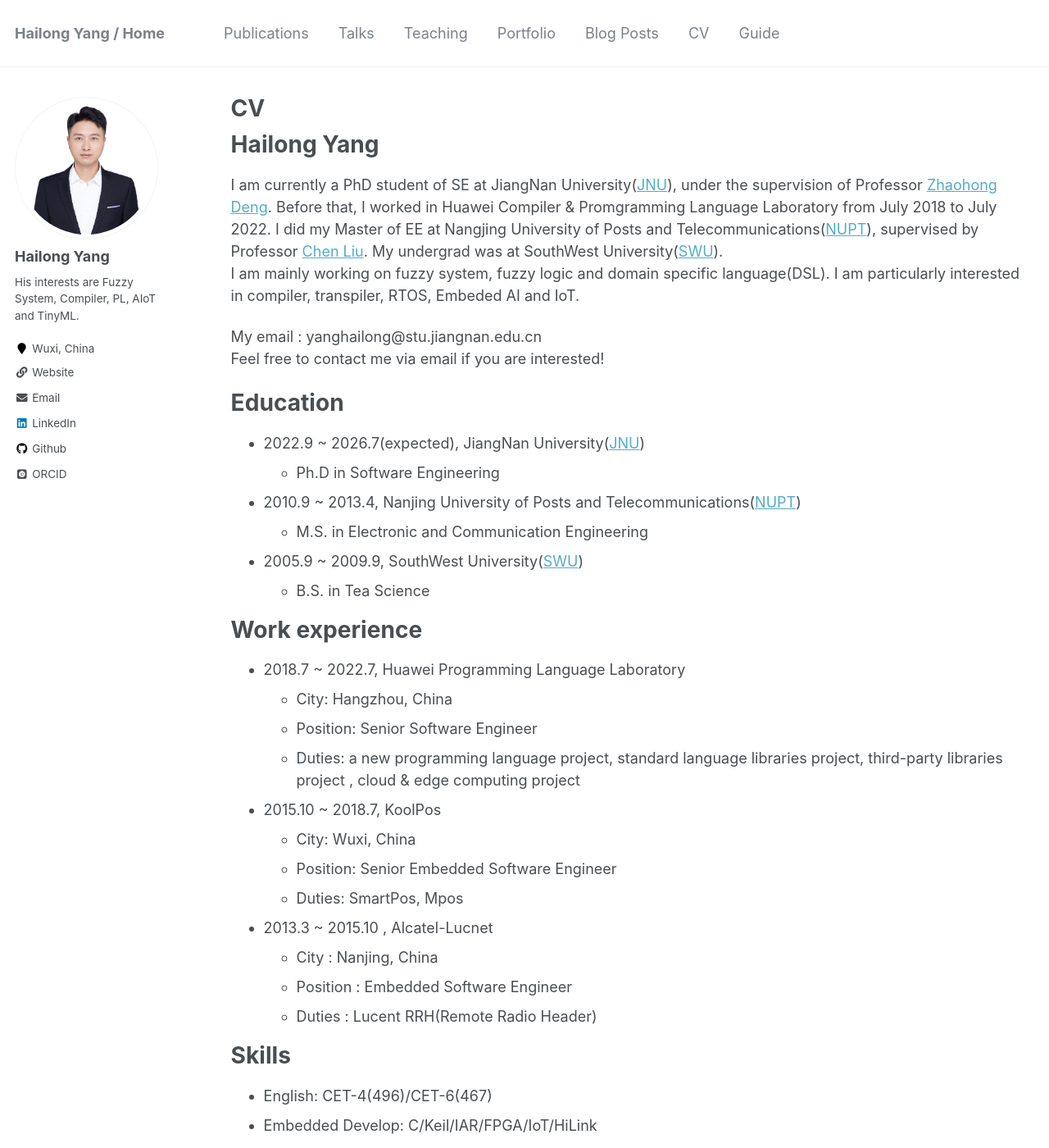
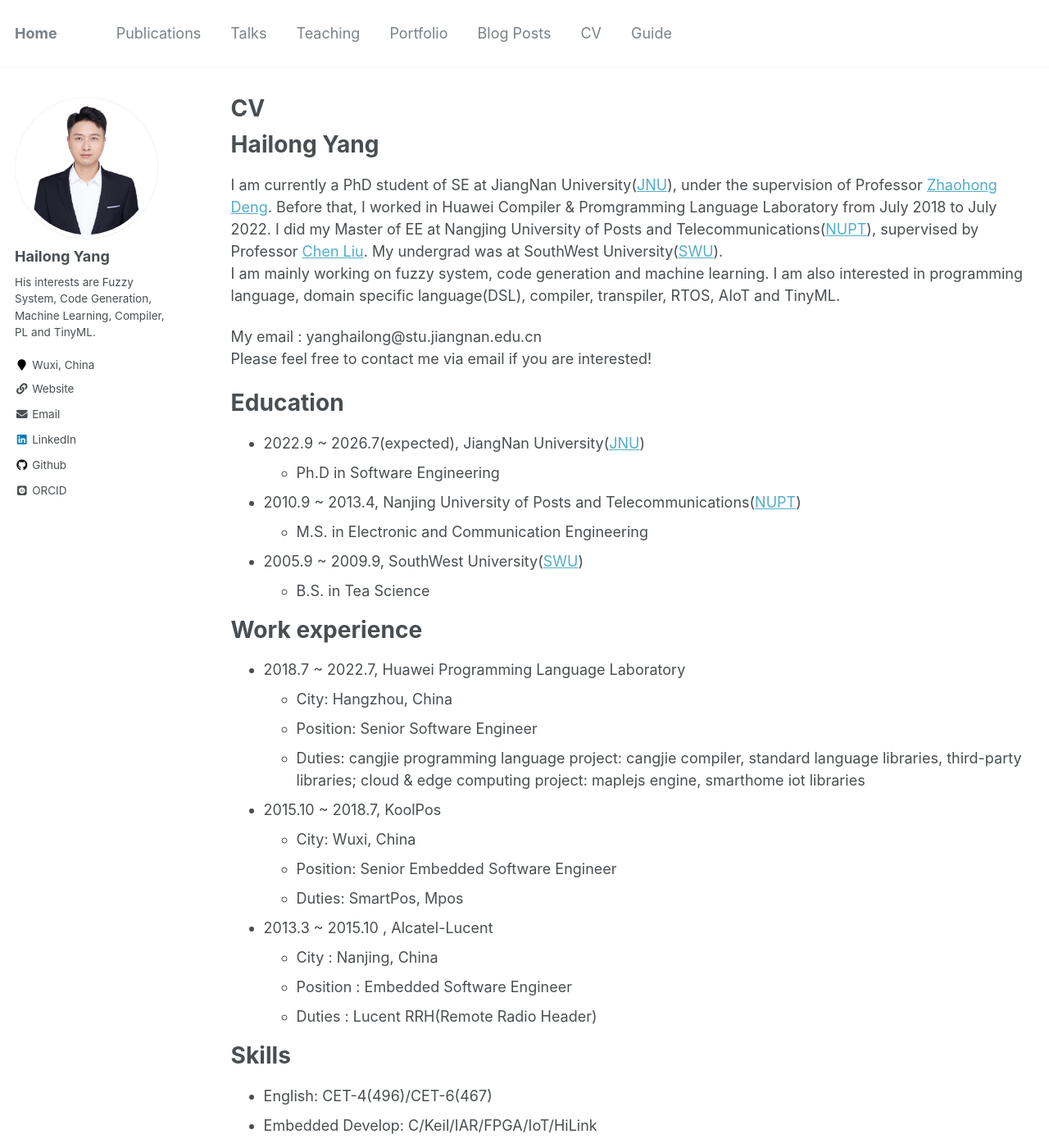
Before and after one commit to chinesebear/chinesebear.github.io, a Jekyll site: the page built from _pages/cv.md, in a window 1280 px wide and 1400 px high. Shown: the whole window at 82% size. Built offline with Jekyll 4.4.1, drawn with Linux system fonts in a browser that asks for light colours; some web fonts are replaced.

Commit message:
intrests

```diff
--- a/_config.yml
+++ b/_config.yml
@@ -7,7 +7,7 @@
 
 # Site Settings
 locale                   : "en-US"
-title                    : "Hailong Yang / Home"
+title                    : "Home"
 title_separator          : "-"
 name                     : &name "Hailong Yang"
 description              : &description "personal description"
@@ -82,7 +82,7 @@ analytics:
 author:
   name             : "Hailong Yang"
   avatar           : "profile.png"
-  bio              : "His interests are Fuzzy System, Compiler, PL, AIoT and TinyML."
+  bio              : "His interests are Fuzzy System, Code Generation, Machine Learning, Compiler, PL and TinyML."
   location         : "Wuxi, China"
   employer         :
   pubmed           : #"https://www.ncbi.nlm.nih.gov/pubmed/?term=john+snow"
--- a/_pages/cv.md
+++ b/_pages/cv.md
@@ -12,10 +12,10 @@ redirect_from:
 Hailong Yang
 ===
 I am currently a PhD student of SE at JiangNan University([JNU](https://www.jiangnan.edu.cn/)), under the supervision of Professor [Zhaohong Deng](http://ai.jiangnan.edu.cn/info/1013/1548.htm). Before that, I worked in Huawei Compiler & Promgramming Language Laboratory from July 2018 to July 2022.  I did my Master of EE at Nangjing University of Posts and Telecommunications([NUPT](http://www.njupt.edu.cn/)), supervised by Professor [Chen Liu](https://dsfc.njupt.edu.cn/dsgl/nocontrol/college/dsfcxq.htm?dsJbxxId=9B9D05C52B282DCFE050007F01006EFE). My undergrad was at SouthWest University([SWU](http://www.swu.edu.cn/)). <br>
-I am mainly working on fuzzy system, fuzzy logic and domain specific language(DSL). I am particularly interested in compiler, transpiler, RTOS, Embeded AI and IoT.<br>
+I am mainly working on fuzzy system, code generation and machine learning. I am also interested in programming language, domain specific language(DSL), compiler, transpiler, RTOS, AIoT and TinyML.<br>
 
 My email : yanghailong@stu.jiangnan.edu.cn <br>
-Feel free to contact me via email if you are interested!
+Please feel free to contact me via email if you are interested!
 
 Education
 ======
@@ -31,12 +31,12 @@ Work experience
 * 2018.7 ~ 2022.7, Huawei Programming Language Laboratory
   * City: Hangzhou, China
   * Position: Senior Software Engineer
-  * Duties: a new programming language project, standard language libraries project, third-party libraries project , cloud & edge computing project
+  * Duties: cangjie programming language project: cangjie compiler, standard language libraries, third-party libraries; cloud & edge computing project: maplejs engine, smarthome iot libraries
 * 2015.10 ~ 2018.7, KoolPos
   * City: Wuxi, China
   * Position: Senior Embedded Software Engineer
   * Duties: SmartPos, Mpos
-* 2013.3 ~ 2015.10 , Alcatel-Lucnet
+* 2013.3 ~ 2015.10 , Alcatel-Lucent
   * City : Nanjing, China
   * Position : Embedded Software Engineer
   * Duties :  Lucent RRH(Remote Radio Header)
```
Also changed, not shown: _pages/about.md (+1 -1 lines).
